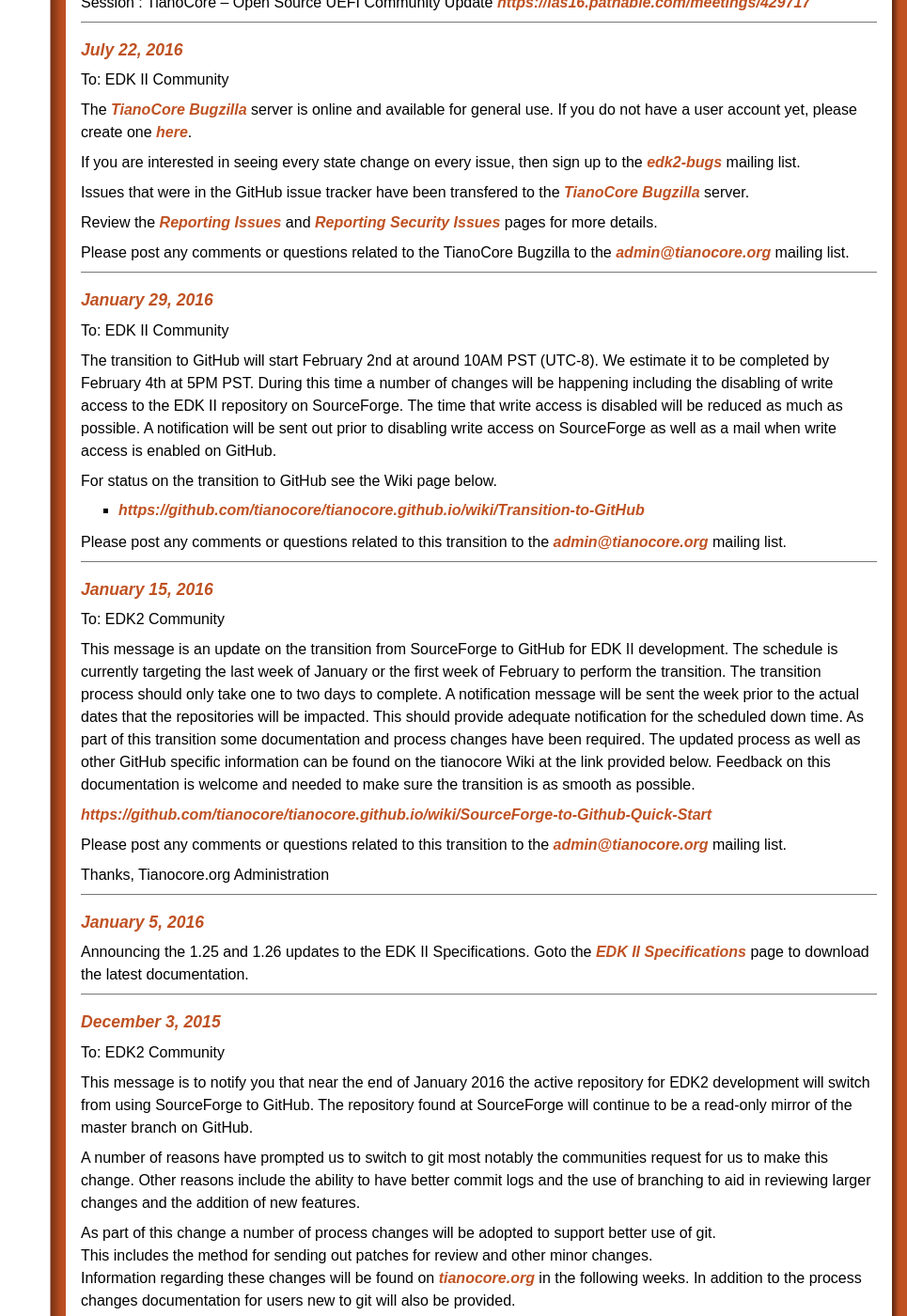
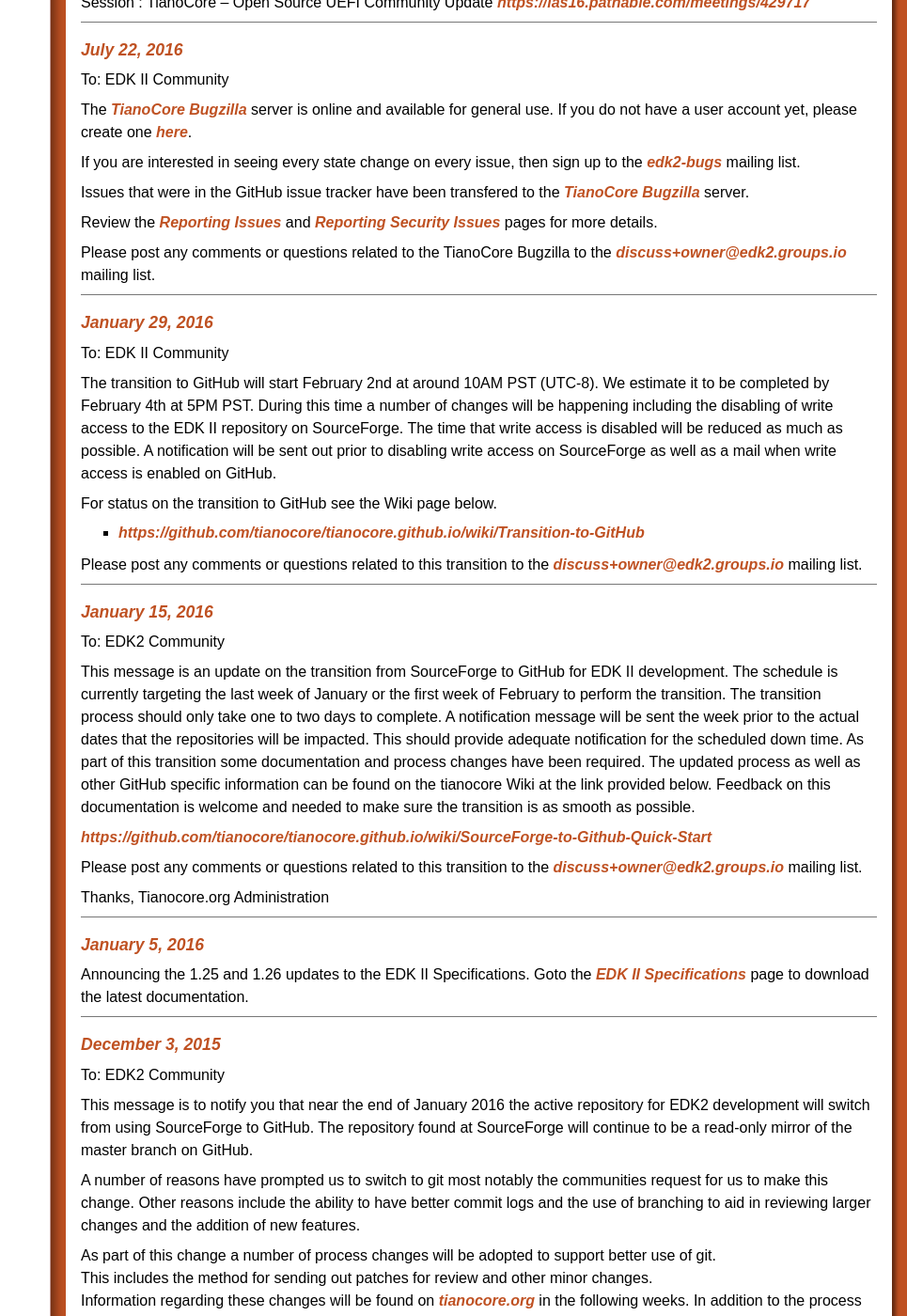
Before and after one commit to tianocore/tianocore.github.io, a Jekyll site: the page built from news/index.md, in a window 1280 px wide and 1400 px high, scrolled down 1387 px. Shown: the whole window at 94% size, without its empty margins (315-1280 px from the left). Built offline with Jekyll 4.4.1, drawn with Linux system fonts in a browser that asks for light colours; nearby versions of some CDN libraries; part of the change alters nothing that is shown; some of the changed text lies outside the part shown.

Commit message:
change admin@tianocore.org to  discuss+owner@edk2.groups.io for the correct mailing list owner
Signed-off-by: Laurie0131 <laurie.jarlstrom@intel.com>

```diff
--- a/_includes/site-vars.liquid
+++ b/_includes/site-vars.liquid
@@ -4,8 +4,8 @@
 {% assign edk2files = "http://sourceforge.net/projects/edk2/files" %}
 {% assign edk2github = "https://github.com/tianocore/edk2" %}
 {% comment %}{% assign laurieadminemail = "laurie0131@users.sourceforge.net" %}{% endcomment %}
-{% comment %}{% assign adminemail = "edk2-devel-owner@lists.01.org" %}{% endcomment %}
-{% assign adminemail = "admin@tianocore.org" %}
+{% comment %}{% assign adminemail = "devel+owner@edk2.groups.io" %}{% endcomment %}
+{% assign adminemail = "discuss+owner@edk2.groups.io" %}
 {% assign twitter = "https://twitter.com/tianocore" %}
 {% assign youtube = "https://www.youtube.com/channel/UCFba7KYQgABFEt6FLcetPgA" %}
 {% endcapture %}
```
